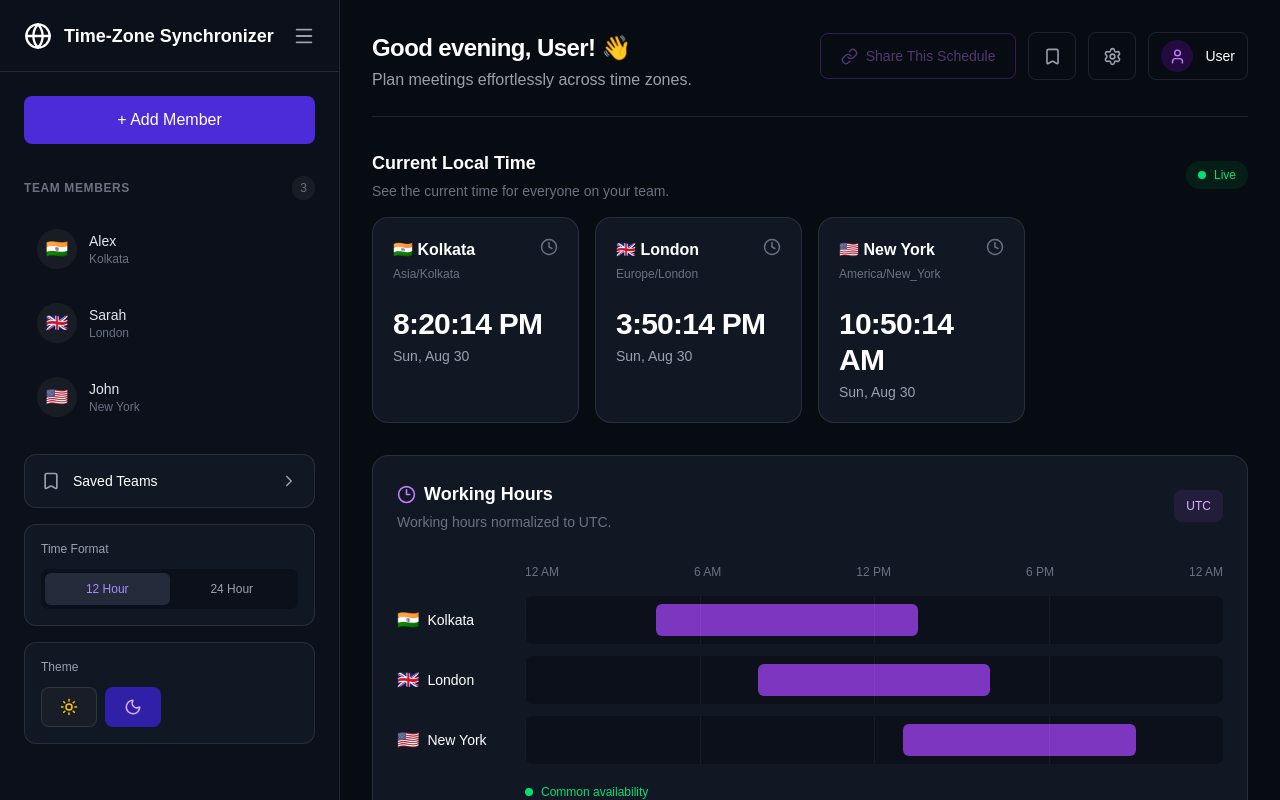
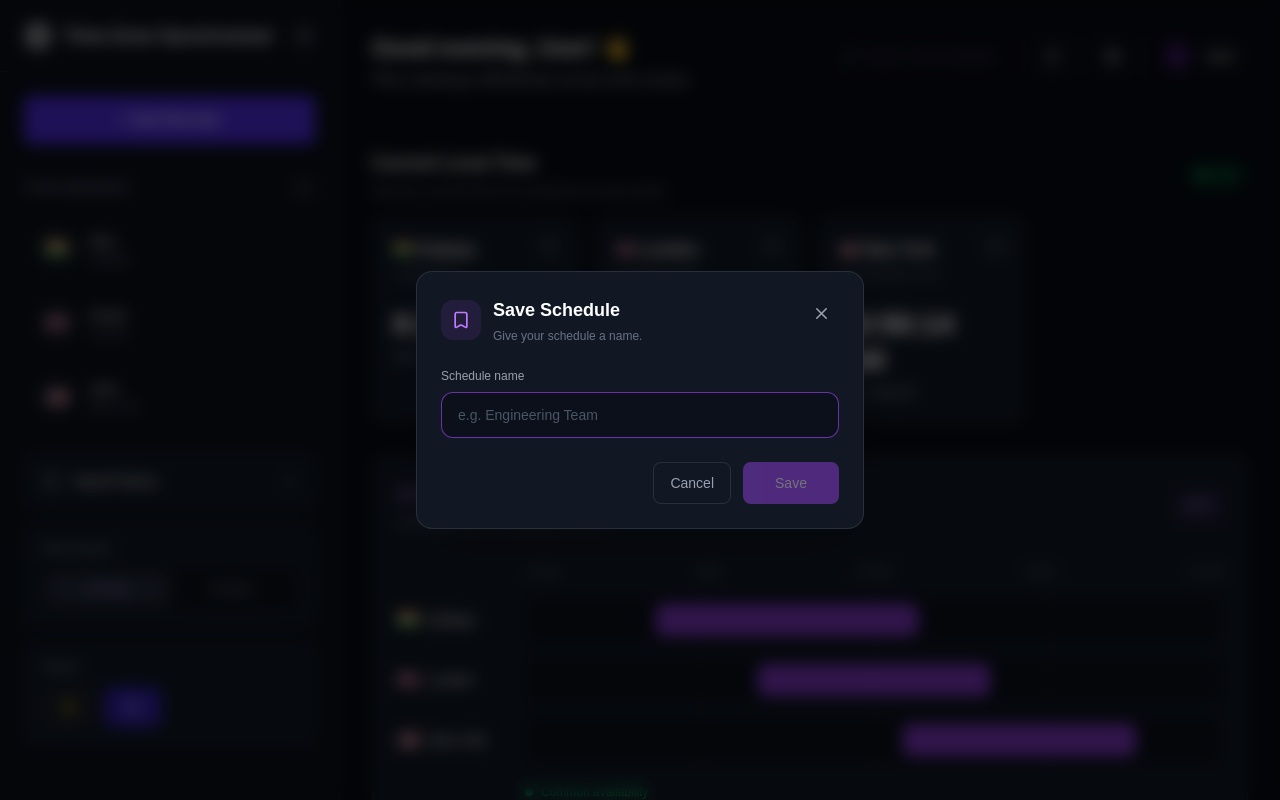
Before and after one commit to Soumyodipto68/Time-Grid, a Next.js app: page / in a window 1280 px wide. Both pictures are taken after a click on the button 1052 px from the left and 56 px from the top of the page. Shown: the top 800 px of the page. Built offline with nearby package versions, Linux system fonts and the light colour scheme; no server answers.

Commit message:
feat: enhance schedule management by adding save functionality and updating context for saved schedules

```diff
--- a/src/components/Header.tsx
+++ b/src/components/Header.tsx
@@ -7,26 +7,34 @@ import {
   Settings,
   Trash2,
   User,
+  X,
 } from "lucide-react";
+
 import { signOut, useSession } from "next-auth/react";
+
 import { useState } from "react";
 
 import { useTeam } from "@/context/TeamContext";
 
 export default function Header() {
-  const {
-    saveSchedule,
-    deleteSchedule,
-    savedScheduleId,
-  } = useTeam();
+  const { saveSchedule, deleteSchedule, savedScheduleId, savedScheduleName } = useTeam();
 
   const { data: session } = useSession();
 
   const [settingsOpen, setSettingsOpen] = useState(false);
+
   const [userMenuOpen, setUserMenuOpen] = useState(false);
+
+  const [saveModalOpen, setSaveModalOpen] = useState(false);
+
+  const [scheduleName, setScheduleName] = useState("");
+
+  const [saving, setSaving] = useState(false);
+
   const [copied, setCopied] = useState(false);
 
   const userName = session?.user?.name || "User";
+
   const userEmail = session?.user?.email || "";
 
   const handleShare = async () => {
@@ -49,8 +57,35 @@ export default function Header() {
     }
   };
 
+const handleSaveClick = () => {
+  setScheduleName(savedScheduleName ?? "");
+  setSaveModalOpen(true);
+};
+
+  const handleSave = async () => {
+    const trimmedName = scheduleName.trim();
+
+    if (!trimmedName) {
+      return;
+    }
+
+    try {
+      setSaving(true);
+
+      await saveSchedule(trimmedName);
+
+      setSaveModalOpen(false);
+      setScheduleName("");
+    } catch (error) {
+      console.error("Failed to save schedule:", error);
+    } finally {
+      setSaving(false);
+    }
+  };
+
   const handleDelete = async () => {
     setSettingsOpen(false);
+
     await deleteSchedule();
   };
 
@@ -61,6 +96,7 @@ export default function Header() {
   };
 
   return (
+    <>
       <header className="flex items-start justify-between border-b border-white/10 pb-6">
         {/* Left */}
         <div>
@@ -88,7 +124,7 @@ export default function Header() {
 
           {/* Save */}
           <button
-          onClick={saveSchedule}
+            onClick={handleSaveClick}
             className="flex h-12 w-12 items-center justify-center rounded-lg border border-white/10 text-gray-400 transition hover:bg-white/5 hover:text-white"
             title="Save schedule"
           >
@@ -98,9 +134,7 @@ export default function Header() {
           {/* Settings */}
           <div className="relative">
             <button
-            onClick={() =>
-              setSettingsOpen((open) => !open)
-            }
+              onClick={() => setSettingsOpen((open) => !open)}
               className="flex h-12 w-12 items-center justify-center rounded-lg border border-white/10 text-gray-400 transition hover:bg-white/5 hover:text-white"
               title="Settings"
             >
@@ -124,9 +158,7 @@ export default function Header() {
           {/* User Menu */}
           <div className="relative">
             <button
-            onClick={() =>
-              setUserMenuOpen((open) => !open)
-            }
+              onClick={() => setUserMenuOpen((open) => !open)}
               className="flex h-12 items-center gap-3 rounded-lg border border-white/10 px-3 transition hover:bg-white/5"
               title="Account"
             >
@@ -181,5 +213,103 @@ export default function Header() {
           </div>
         </div>
       </header>
+
+      {/* Save Schedule Modal */}
+      {saveModalOpen && (
+        <div
+          className="fixed inset-0 z-[100] flex items-center justify-center bg-black/60 p-4 backdrop-blur-sm"
+          onMouseDown={(event) => {
+            if (event.target === event.currentTarget) {
+              setSaveModalOpen(false);
+            }
+          }}
+        >
+          <div className="w-full max-w-md rounded-2xl border border-white/10 bg-[#111824] p-6 shadow-2xl">
+            {/* Modal Header */}
+            <div className="flex items-start justify-between">
+              <div>
+                <div className="flex items-center gap-3">
+                  <div className="flex h-10 w-10 items-center justify-center rounded-xl bg-purple-500/10">
+                    <Bookmark size={20} className="text-purple-400" />
+                  </div>
+
+                  <div>
+                    <h2 className="text-lg font-semibold text-white">
+                      {savedScheduleId ? "Update Schedule" : "Save Schedule"}
+                    </h2>
+
+                    <p className="mt-1 text-xs text-gray-500">
+                      Give your schedule a name.
+                    </p>
+                  </div>
+                </div>
+              </div>
+
+              <button
+                onClick={() => setSaveModalOpen(false)}
+                className="rounded-lg p-2 text-gray-400 transition hover:bg-white/5 hover:text-white"
+                aria-label="Close"
+              >
+                <X size={19} />
+              </button>
+            </div>
+
+            {/* Input */}
+            <div className="mt-6">
+              <label
+                htmlFor="schedule-name"
+                className="mb-2 block text-xs font-medium text-gray-400"
+              >
+                Schedule name
+              </label>
+
+              <input
+                id="schedule-name"
+                type="text"
+                value={scheduleName}
+                onChange={(event) => setScheduleName(event.target.value)}
+                onKeyDown={(event) => {
+                  if (event.key === "Enter") {
+                    handleSave();
+                  }
+                }}
+                placeholder="e.g. Engineering Team"
+                autoFocus
+                maxLength={100}
+                className="w-full rounded-xl border border-white/10 bg-[#0b101a] px-4 py-3 text-sm text-white outline-none transition placeholder:text-gray-600 focus:border-purple-500/60"
+              />
+            </div>
+
+            {/* Buttons */}
+            <div className="mt-6 flex justify-end gap-3">
+              <button
+                onClick={() => setSaveModalOpen(false)}
+                disabled={saving}
+                className="rounded-lg border border-white/10 px-4 py-2.5 text-sm font-medium text-gray-400 transition hover:bg-white/5 hover:text-white disabled:cursor-not-allowed disabled:opacity-50"
+              >
+                Cancel
+              </button>
+
+              <button
+                onClick={handleSave}
+                disabled={saving || !scheduleName.trim()}
+                className="flex min-w-24 items-center justify-center gap-2 rounded-lg bg-purple-500 px-4 py-2.5 text-sm font-medium text-white transition hover:bg-purple-400 disabled:cursor-not-allowed disabled:opacity-40"
+              >
+                {saving ? (
+                  <>
+                    <span className="h-4 w-4 animate-spin rounded-full border-2 border-white/30 border-t-white" />
+                    Saving...
+                  </>
+                ) : savedScheduleId ? (
+                  "Update"
+                ) : (
+                  "Save"
+                )}
+              </button>
+            </div>
+          </div>
+        </div>
+      )}
+    </>
   );
 }
--- a/src/context/TeamContext.tsx
+++ b/src/context/TeamContext.tsx
@@ -27,14 +27,20 @@ type TeamContextType = {
   updateMember: (id: string, updatedMember: Partial<TeamMember>) => void;
   setMembersFromUrl: (members: TeamMember[]) => void;
 
-  saveSchedule: () => Promise<void>;
+  loadSchedule: (
+    scheduleId: string,
+    members: TeamMember[],
+    name: string,
+  ) => void;
+
+  saveSchedule: (name: string) => Promise<void>;
   deleteSchedule: () => Promise<void>;
+
   savedScheduleId: string | null;
+  savedScheduleName: string | null;
 
   timeFormat: TimeFormat;
   setTimeFormat: (format: TimeFormat) => void;
-
-  loadSchedule: (scheduleId: string, members: TeamMember[]) => void;
 };
 
 const TeamContext = createContext<TeamContextType | null>(null);
@@ -74,6 +80,10 @@ export function TeamProvider({ children }: { children: ReactNode }) {
 
   const [savedScheduleId, setSavedScheduleId] = useState<string | null>(null);
 
+  const [savedScheduleName, setSavedScheduleName] = useState<string | null>(
+    null,
+  );
+
   const [timeFormat, setTimeFormat] = useState<TimeFormat>("12h");
 
   function addMember(member: TeamMember) {
@@ -87,29 +97,36 @@ export function TeamProvider({ children }: { children: ReactNode }) {
   function updateMember(id: string, updates: Partial<TeamMember>) {
     setMembers((current) =>
       current.map((member) =>
-        member.id === id
-          ? {
-              ...member,
-              ...updates,
-            }
-          : member,
+        member.id === id ? { ...member, ...updates } : member,
       ),
     );
   }
 
   const setMembersFromUrl = useCallback((newMembers: TeamMember[]) => {
     setMembers(newMembers);
+    setSavedScheduleId(null);
+    setSavedScheduleName(null);
   }, []);
 
-  // ----------------------------------------
-  // SAVE / UPDATE SCHEDULE
-  // ----------------------------------------
+  const loadSchedule = useCallback(
+    (scheduleId: string, newMembers: TeamMember[], name: string) => {
+      setMembers(newMembers);
+      setSavedScheduleId(scheduleId);
+      setSavedScheduleName(name);
+    },
+    [],
+  );
 
-  const saveSchedule = async () => {
+  const saveSchedule = async (name: string) => {
     try {
+      const trimmedName = name.trim();
+
+      if (!trimmedName) {
+        throw new Error("Schedule name is required");
+      }
+
       const payload = {
-        name: "Remote Team",
-
+        name: trimmedName,
         members: members.map((member) => ({
           name: member.name,
           city: member.city,
@@ -151,6 +168,7 @@ export function TeamProvider({ children }: { children: ReactNode }) {
       const schedule = await response.json();
 
       setSavedScheduleId(schedule.id);
+      setSavedScheduleName(schedule.name);
 
       console.log("Schedule saved:", schedule);
 
@@ -162,13 +180,13 @@ export function TeamProvider({ children }: { children: ReactNode }) {
     } catch (error) {
       console.error("Save schedule error:", error);
 
-      alert("Failed to save schedule.");
+      alert(
+        error instanceof Error ? error.message : "Failed to save schedule.",
+      );
+
+      throw error;
     }
   };
-
-  // ----------------------------------------
-  // DELETE SCHEDULE
-  // ----------------------------------------
 
   const deleteSchedule = async () => {
     if (!savedScheduleId) {
@@ -180,9 +198,7 @@ export function TeamProvider({ children }: { children: ReactNode }) {
       "Are you sure you want to delete this schedule?",
     );
 
-    if (!confirmed) {
-      return;
-    }
+    if (!confirmed) return;
 
     try {
       const response = await fetch(`/api/schedules/${savedScheduleId}`, {
@@ -198,6 +214,7 @@ export function TeamProvider({ children }: { children: ReactNode }) {
       }
 
       setSavedScheduleId(null);
+      setSavedScheduleName(null);
 
       alert("Schedule deleted successfully! 🗑️");
     } catch (error) {
@@ -206,13 +223,7 @@ export function TeamProvider({ children }: { children: ReactNode }) {
       alert("Failed to delete schedule.");
     }
   };
-  const loadSchedule = useCallback(
-    (scheduleId: string, scheduleMembers: TeamMember[]) => {
-      setMembers(scheduleMembers);
-      setSavedScheduleId(scheduleId);
-    },
-    [],
-  );
+
   return (
     <TeamContext.Provider
       value={{
@@ -221,12 +232,13 @@ export function TeamProvider({ children }: { children: ReactNode }) {
         removeMember,
         updateMember,
         setMembersFromUrl,
+        loadSchedule,
         saveSchedule,
         savedScheduleId,
+        savedScheduleName,
         deleteSchedule,
         timeFormat,
         setTimeFormat,
-        loadSchedule,
       }}
     >
       {children}
```
Also changed, not shown: src/components/SavedSchedules.tsx (+9 -7 lines). Lines whose indentation alone changed are shown as unchanged.
